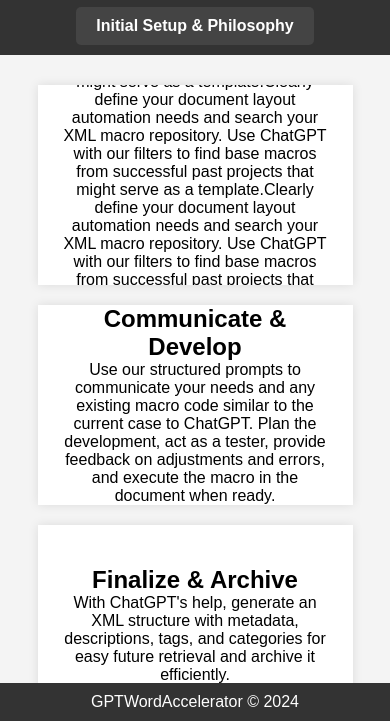
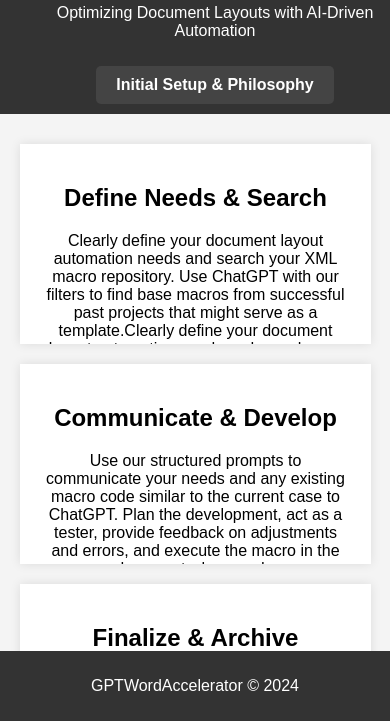
Before and after one commit to ErnestVidal1/GPTWordAccelerator, a plain HTML site: page index.html in a window 390 px wide. Shown: the part 123-844 px from the top of the page. Drawn offline with Linux system fonts and the light colour scheme.

Commit message:
Más CSS tema vista móbil.

```diff
--- a/css/style.css
+++ b/css/style.css
@@ -1,9 +1,3 @@
-* {
-    margin: 0;
-    padding: 0;
-    box-sizing: border-box;
-}
-
 body, html {
     margin: 0;
     padding: 0;
@@ -25,8 +19,8 @@
 
 header .info-link {
     display: inline-block;
-    background-color: #444; /* Ajusta el color de fondo */
-    color: white; /* Color del texto */
+    background-color: #444;
+    color: white;
     padding: 10px 20px;
     margin-top: 10px;
     border-radius: 5px;
@@ -35,7 +29,7 @@
 }
 
 header .info-link:hover {
-    background-color: #555; /* Color de fondo al pasar el mouse */
+    background-color: #555;
 }
 
 footer {
@@ -61,42 +55,43 @@
 }
 
 .info-section {
-    flex: 1; /* Cada caja ocupa una proporción igual del contenedor principal */
-    display: flex;
-    justify-content: center; /* Centra horizontalmente */
-    align-items: center; /* Centra verticalmente */
-    flex-direction: column;
+    width: 30%;
+    max-width: 600px;
     padding: 20px;
     box-shadow: 0 0 10px 0 rgba(0,0,0,0.1);
     background-color: white;
     margin: 10px;
     min-height: 210px;
     text-align: center;
+    box-sizing: border-box;
+    word-wrap: break-word;
+    overflow-wrap: break-word;
+    flex-grow: 1;
     overflow-y: auto;
 }
 
-/* Media Queries */
+/* Media Query */
 @media (max-width: 767px) {
-    .main-container {
-        flex-direction: column !important; /* Apila las cajas verticalmente */
-        justify-content: flex-start;
-        align-items: center;
-        height: auto !important; /* Permite que el contenedor crezca según el contenido */
-        overflow-y: auto; /* Permite el scroll vertical */
-        overflow-x: hidden; /* Evita el scroll horizontal */
+    body {
+        background-color: lightblue; /* Cambio de color para verificar que funciona */
     }
 
-    .info-section {
-        width: 90% !important; /* Ajusta el ancho de las cajas en móviles */
-        max-width: none !important;
-        margin: 10px 0 !important;
-        height: auto !important; /* Permite que las cajas crezcan según el contenido */
-        min-height: 200px !important; /* Establece una altura mínima para las cajas */
+    .main-container {
+        flex-direction: column; /* Apila las cajas verticalmente */
+        height: auto; /* Ajuste de altura para permitir el scroll vertical */
+        overflow-y: auto; /* Permite el scroll vertical */
+    }
+
+    #definition-needs.info-section,
+    #search-previous-macros.info-section,
+    #macro-development.info-section {
+        width: 90%; /* Ajusta el ancho de las cajas en móviles */
+        margin: 10px 0;
+        min-height: 200px; /* Establece una altura mínima para las cajas */
     }
 }
 
 
 
 
-
 }
```
